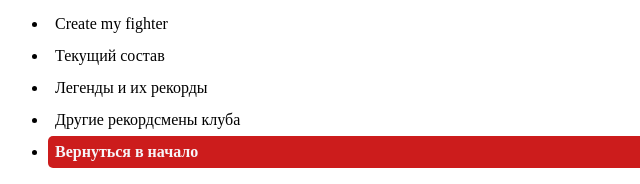
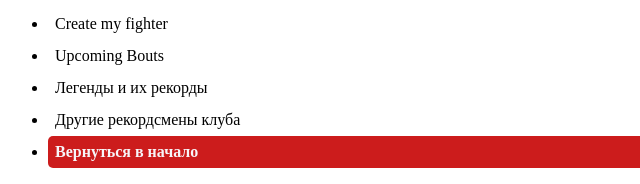
Before and after one commit to RiabtsevFA/Minor-project-1, a plain HTML site: page index.html in a window 1280 px wide. Shown: the part 152-336 px from the top of the page, 0-640 px from the left. Drawn offline with Linux system fonts and the light colour scheme.

Commit message:
Add files via upload

```diff
--- a/index.html
+++ b/index.html
@@ -29,7 +29,7 @@
         <li><a href="https://ufc.ru/" target="_blank">Ultimate Fighting Championship website</a></li>
         <li><a href="https://ufc.ru/" target="_blank"><img src="https://RiabtsevFA.github.io/Minor-project-1/images/UFClogo.jpg" height="30px"></a></li>
         <li><a href="https://RiabtsevFA.github.io/Minor-project-1/form.html" target="_blank">Create my fighter</a></li>
-        <li><a href="https://RiabtsevFA.github.io/Minor-project-1/Upcoming Bouts.html" target="_blank">Текущий состав</a></li>
+        <li><a href="https://RiabtsevFA.github.io/Minor-project-1/Upcoming Bouts.html" target="_blank">Upcoming Bouts</a></li>
         <li><a href="https://vane1013.github.io/Creative-Work/#Legends" target="_self">Легенды и их рекорды</a></li>
         <li><a href="https://vane1013.github.io/Creative-Work/#others" target="_self">Другие рекордсмены клуба</a></li>
         <li><a href="https://vane1013.github.io/Creative-Work/#Real" target="_self" class="nav-active">Вернуться в начало</a></li>
```
